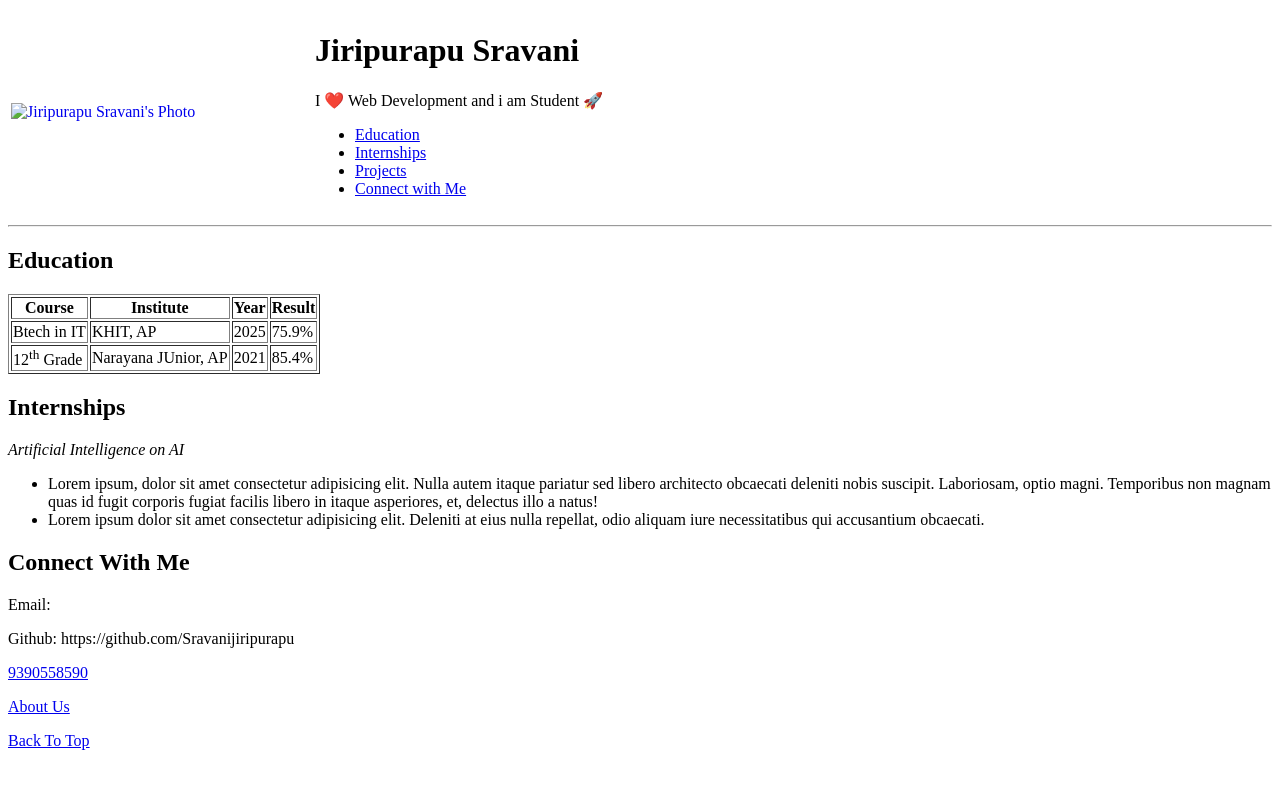
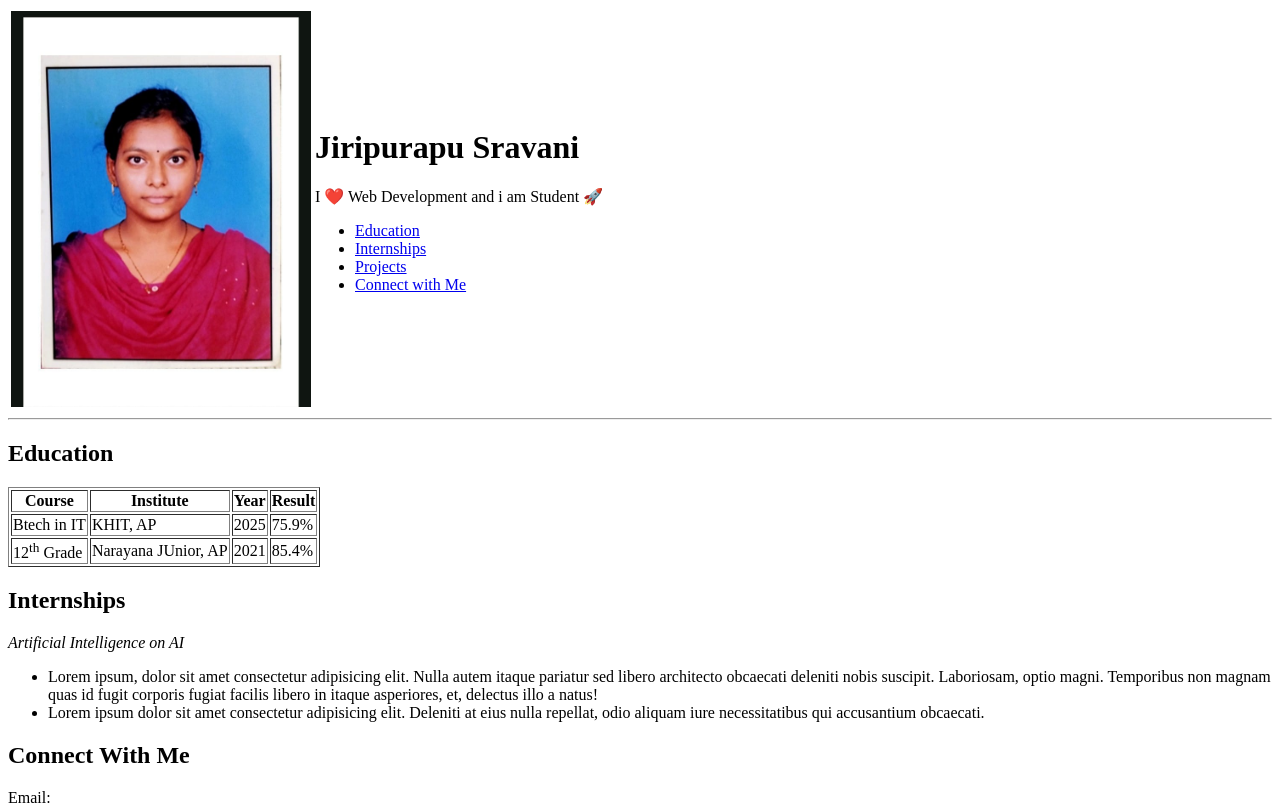
Before and after one commit to Sravanijiripurapu/sravani, a plain HTML site: page index.html in a window 1280 px wide. Shown: the top 810 px of the page. Drawn offline with Linux system fonts and the light colour scheme.

Commit message:
Update index.html

```diff
--- a/index.html
+++ b/index.html
@@ -17,7 +17,7 @@
             <tr>
                 <td>
                     <a href="https://github.com/Sravanijiripurapu">
-                        <img style="float: left;" width="300" src=""
+                        <img style="float: left;" width="300" src="WhatsApp Image 2024-04-06 at 9.49.34 AM.jpeg"
                             alt="Jiripurapu Sravani's Photo">
                     </a>
                 </td>
```
